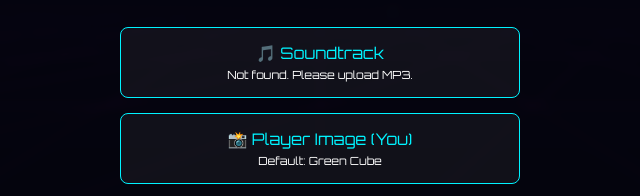
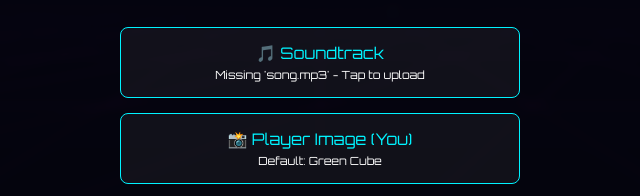
Before and after one commit to wrenthoms-bit/Of-Us-Cyberpunk-Racing-Game, a plain HTML site: page OfUsCyberpunkRacingGame.html in a window 1280 px wide. Shown: the part 238-434 px from the top of the page, 320-960 px from the left. Drawn offline with nearby package versions, Linux system fonts and the light colour scheme; no server answers; animation ran at ten frames a second.

Commit message:
OfUsCyberpunkRacingGame.html

```diff
--- a/OfUsCyberpunkRacingGame.html
+++ b/OfUsCyberpunkRacingGame.html
@@ -3,7 +3,7 @@
 <head>
     <meta charset="UTF-8">
     <meta name="viewport" content="width=device-width, initial-scale=1.0, maximum-scale=1.0, user-scalable=no">
-    <title>Of Us · Cyberpunk Racing</title>
+    <title>Of Us · Cyberpunk Racing v2</title>
     <!-- Import Google Font for Cyberpunk look -->
     <link href="https://fonts.googleapis.com/css2?family=Orbitron:wght@400;700;900&display=swap" rel="stylesheet">
     <!-- Three.js CDN -->
@@ -321,7 +321,7 @@
             <!-- Audio - Auto Loaded -->
             <label class="upload-btn" id="btn-audio-wrapper">
                 <span>🎵 Soundtrack</span>
-                <span class="file-status" id="status-audio">Searching for 'Of Us'...</span>
+                <span class="file-status" id="status-audio">Scanning for 'song.mp3'...</span>
                 <!-- Fallback input if auto-load fails -->
                 <input type="file" id="input-audio" accept="audio/*" style="display:none">
             </label>
@@ -372,8 +372,9 @@
             fog: 0x050510,
             car: 0x00f3ff
         },
-        // CHANGED: Now using MP3 format which is safer for web
-        audioFile: 'Of%20Us%20(dance).mp3'
+        // CHANGED: Simplified filename to avoid web errors
+        // Make sure you rename your file to 'song.mp3' in GitHub!
+        audioFile: 'song.mp3'
     };
 
     // --- GLOBAL VARIABLES ---
@@ -474,7 +475,7 @@
             })
             .catch(err => {
                 console.warn("Auto-load failed. User must upload.", err);
-                statusEl.innerText = "Not found. Please upload MP3.";
+                statusEl.innerText = "Missing 'song.mp3' - Tap to upload";
                 document.getElementById('input-audio').style.display = 'block';
                 btnStart.disabled = false;
                 btnStart.innerText = "DRIVE (NO MUSIC)";
```
